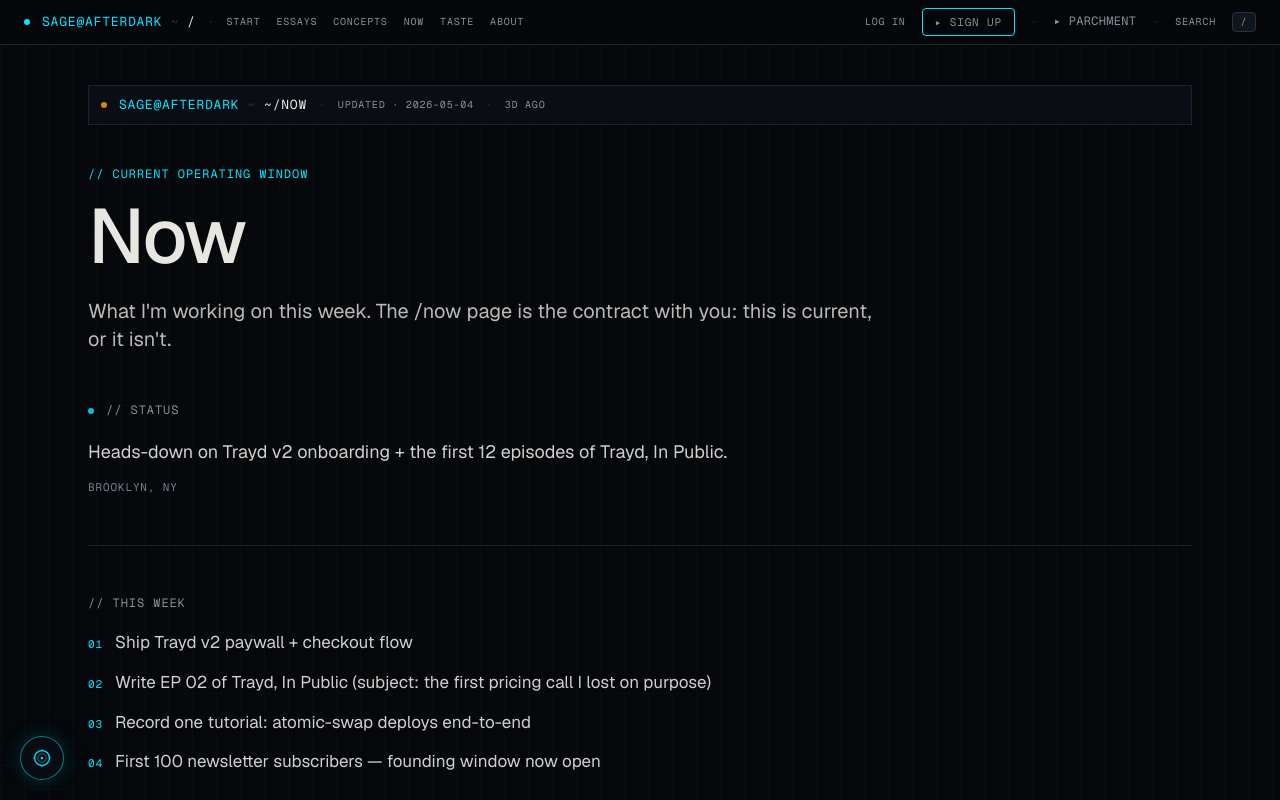
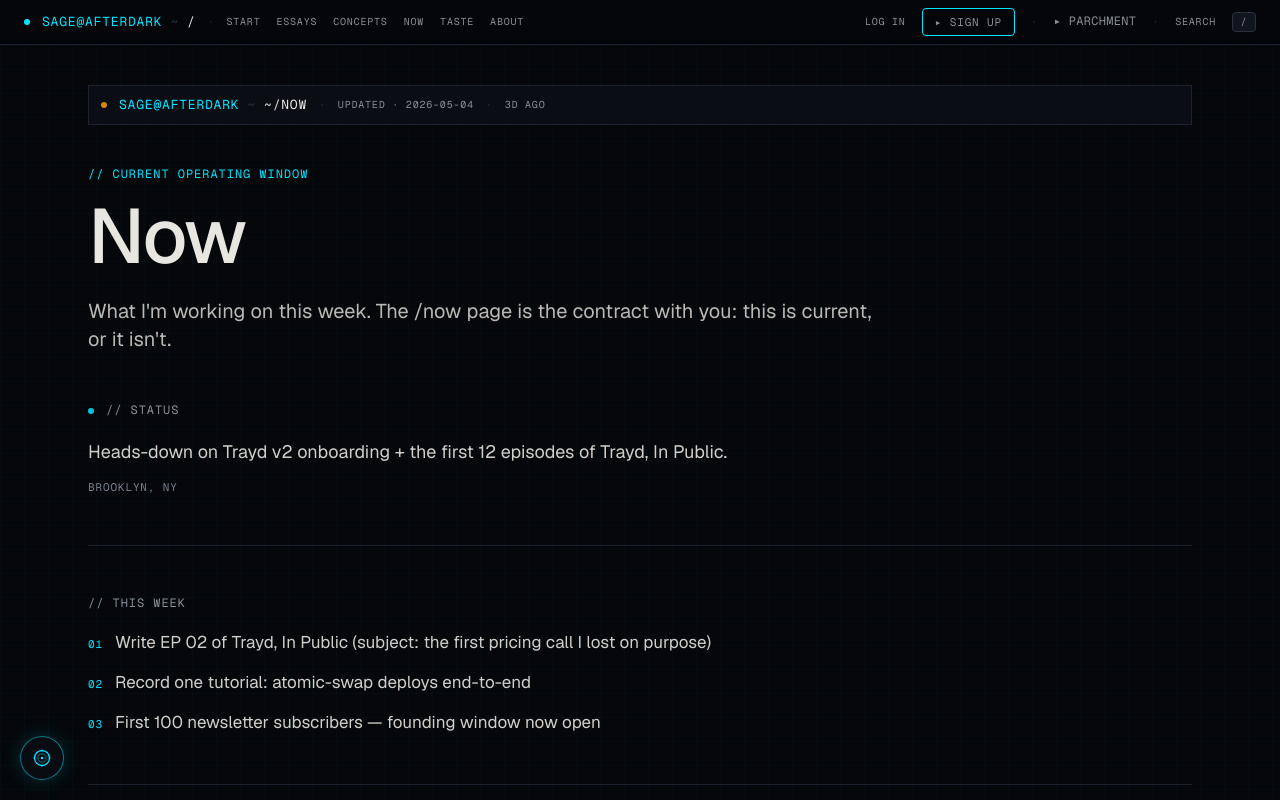
Before and after one commit to JasonTeixeira/sage-after-dark, a Next.js app: page /now in a window 1280 px wide. Shown: the top 800 px of the page. Built offline with nearby package versions, Linux system fonts and the light colour scheme; no server answers.

Commit message:
docs: remove Stripe/billing references after de-bill

```diff
--- a/src/content/site-data.ts
+++ b/src/content/site-data.ts
@@ -14,7 +14,6 @@
   location: "Brooklyn, NY",
   status: "Heads-down on Trayd v2 onboarding + the first 12 episodes of Trayd, In Public.",
   this_week: [
-    "Ship Trayd v2 paywall + checkout flow",
     "Write EP 02 of Trayd, In Public (subject: the first pricing call I lost on purpose)",
     "Record one tutorial: atomic-swap deploys end-to-end",
     "First 100 newsletter subscribers — founding window now open",
```
Also changed, not shown: 1 other file (tests, documents, lock files or other folders).
